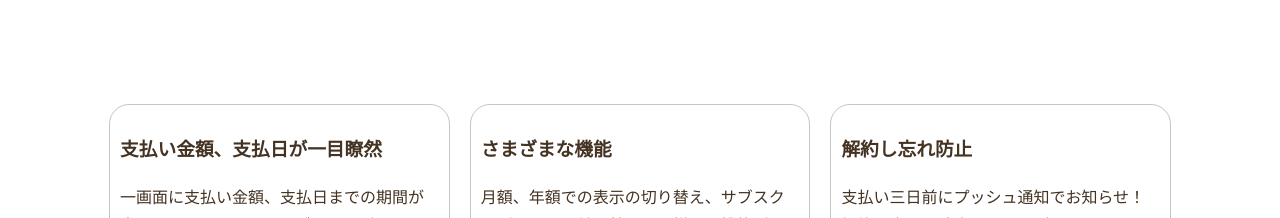
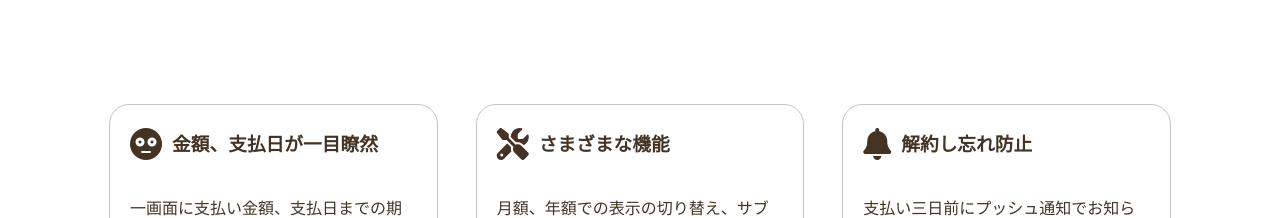
Before and after one commit to tsuguring/manasub-page, a plain HTML site: page index.html in a window 1280 px wide. Shown: the part 734-952 px from the top of the page. Drawn offline with Linux system fonts and the light colour scheme.

Commit message:
fix design

```diff
--- a/css/index.css
+++ b/css/index.css
@@ -109,11 +109,20 @@ ul {
 }
 
 .sub-content {
-  width: 30%;
+  width: 27%;
   justify-content: center;
-  padding: 10px;
+  padding: 5px 20px 5px;
   border: 1px solid rgb(197, 197, 197);
   border-radius: 20px;
+}
+
+.sub-content-title {
+  display: flex;
+  align-items: center;
+}
+
+.sub-content-title i {
+  margin-right: 10px;
 }
 
 /* footer */
--- a/index.html
+++ b/index.html
@@ -30,6 +30,13 @@
     <link rel="mask-icon" href="images/safari-pinned-tab.svg" color="#5bbad5" />
     <meta name="msapplication-TileColor" content="#da532c" />
     <meta name="theme-color" content="#ffffff" />
+
+    <!-- font awesome -->
+    <script
+      src="https://kit.fontawesome.com/c00b95e3d4.js"
+      crossorigin="anonymous"
+    ></script>
+
     <title>manasub</title>
     <link href="css/index.css" rel="stylesheet" />
   </head>
@@ -80,19 +87,28 @@
       </div>
       <div class="sub-home">
         <div class="sub-content">
-          <h3>支払い金額、支払日が一目瞭然</h3>
+          <div class="sub-content-title">
+            <div><i class="fa-solid fa-face-flushed fa-2xl"></i></div>
+            <h3>金額、支払日が一目瞭然</h3>
+          </div>
           <p>
             一画面に支払い金額、支払日までの期間が表示されます。なのでサブスクリプションに関する情報は一目で確認！
           </p>
         </div>
         <div class="sub-content">
-          <h3>さまざまな機能</h3>
+          <div class="sub-content-title">
+            <i class="fa-solid fa-screwdriver-wrench fa-2xl"></i>
+            <h3>さまざまな機能</h3>
+          </div>
           <p>
             月額、年額での表示の切り替え、サブスクリプションの並び替えなど様々な機能が一画面で完結。
           </p>
         </div>
         <div class="sub-content">
-          <h3>解約し忘れ防止</h3>
+          <div class="sub-content-title">
+            <i class="fa-solid fa-bell fa-2xl"></i>
+            <h3>解約し忘れ防止</h3>
+          </div>
           <p>
             支払い三日前にプッシュ通知でお知らせ！解約し忘れを防止することができます。
           </p>
```
